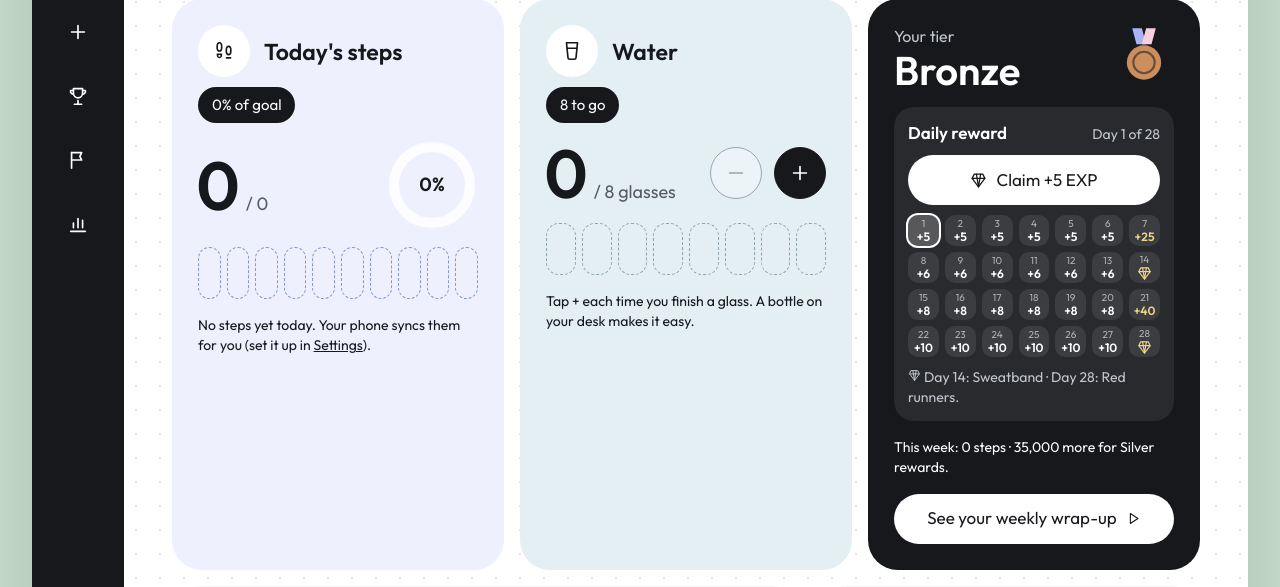
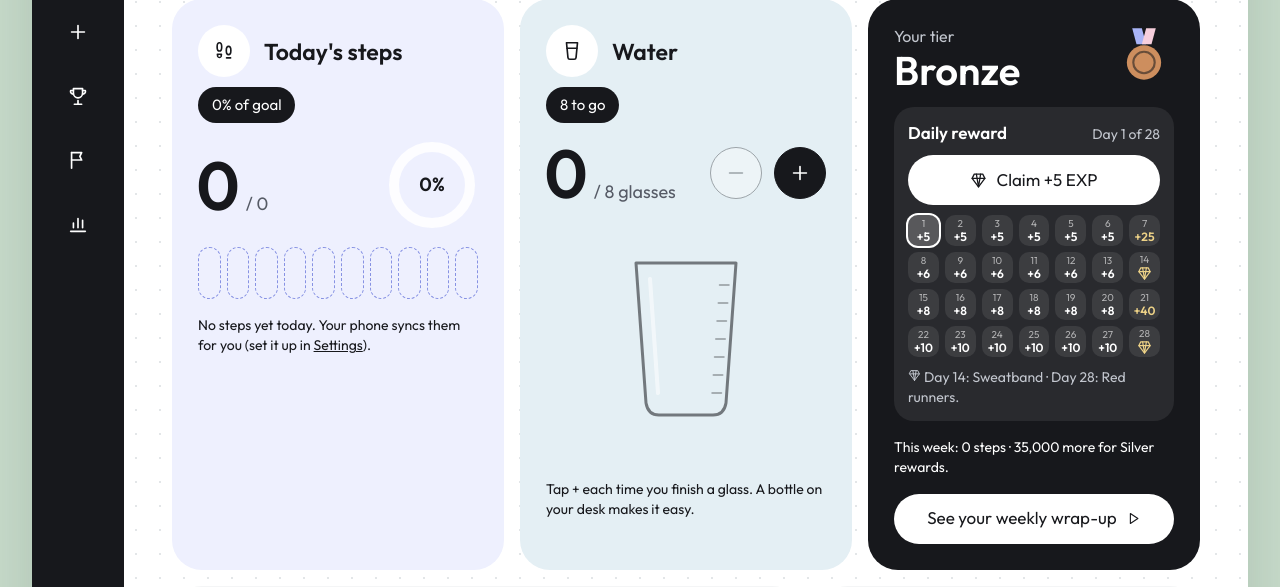
Before and after one commit to SohamBhongade/StrideBoard, a Flask app: page / in a window 1280 px wide. Shown: the part 186-773 px from the top of the page. Run offline with Flask 3, Linux system fonts and the light colour scheme; the visitor is signed in with stand-in values (Sample User, id 1); data comes from the database, SQL or seed files in the repository; data that the repository does not hold is empty; some libraries are stand-ins or nearby versions.

Commit message:
Water: a glass that fills up as you tap + (#77)
Claude-Session: https://claude.ai/code/session_0179376sM2iCABUw4DTPUbv5

Co-authored-by: Claude <noreply@anthropic.com>

```diff
--- a/server/app.py
+++ b/server/app.py
@@ -61,7 +61,7 @@ RECORD_VERB = {"steps": "Walk {n} steps in one day", "pushups": "Do {n} push-ups
 WATER_TARGET = 8  # glasses a day: placeholder suggestion, team to verify like the step goals
 # Bump this whenever style.css, app.js or the font change, so phones load the new
 # files instead of their saved copy (the service worker picks it up automatically).
-ASSET_VERSION = "47"
+ASSET_VERSION = "48"
 
 PUBLIC_ENDPOINTS = {"login", "signup", "signup_verify", "forgot", "logout", "static", "offline", "service_worker",
                     "board"}
--- a/server/static/css/style.css
+++ b/server/static/css/style.css
@@ -292,6 +292,37 @@ button { cursor: pointer; }
 .blocks-blue .block.on { background: var(--blue); }
 @keyframes block-in { from { transform: scaleY(.4); opacity: 0; } to { transform: none; opacity: 1; } }
 @media (max-width: 420px) { .block { height: 44px; border-radius: 11px; } .blocks { gap: 5px; } }
+
+/* Water: a glass that fills up, one step per glass */
+.water-glass {
+  --water: #4BA3E3; --water-2: #8FCBF3; --glass-edge: color-mix(in srgb, var(--ink) 55%, transparent);
+  display: flex; justify-content: center; margin: 4px 0 14px;
+}
+[data-theme="dark"] .water-glass { --water: #3D8FD6; --water-2: #69B4EE; }
+@media (prefers-color-scheme: dark) { [data-theme="auto"] .water-glass { --water: #3D8FD6; --water-2: #69B4EE; } }
+.water-glass svg { width: 140px; height: 170px; overflow: visible; }
+.wg-outline { fill: none; stroke: var(--glass-edge); stroke-width: 3; stroke-linejoin: round; }
+.wg-shine { stroke: #fff; stroke-opacity: .55; stroke-width: 4; stroke-linecap: round; fill: none; }
+.wg-tick { stroke: var(--glass-edge); stroke-width: 2; stroke-linecap: round; opacity: .55; }
+.wg-level {
+  transform: translateY(calc(151px - var(--fill) * 144px));
+  transition: transform .7s cubic-bezier(.3, 1.3, .5, 1), opacity .3s;
+}
+.water-glass.empty .wg-level { opacity: 0; }
+.wg-wave { animation: wg-wave 2.6s linear infinite; }
+.wg-front { fill: var(--water); }
+.wg-back { fill: var(--water-2); animation-duration: 3.8s; animation-direction: reverse; }
+@keyframes wg-wave { to { transform: translateX(70px); } }
+.wg-bubble { fill: #fff; opacity: 0; animation: wg-bubble 3s ease-in infinite; }
+.wg-bubble.b2 { animation-delay: 1s; } .wg-bubble.b3 { animation-delay: 2s; }
+@keyframes wg-bubble { 0% { opacity: 0; transform: translateY(40px); } 20% { opacity: .6; } 100% { opacity: 0; transform: translateY(-30px); } }
+.water-glass.pour .wg-level { animation: wg-slosh .8s ease-out; }
+@keyframes wg-slosh { 30% { rotate: -3deg; } 60% { rotate: 2deg; } }
+.wg-level { transform-origin: 70px 150px; transform-box: view-box; }
+.water-glass.full svg { filter: drop-shadow(0 6px 18px color-mix(in srgb, var(--water) 45%, transparent)); }
+.lite .wg-wave, .lite .wg-bubble, .fast .wg-wave, .fast .wg-bubble { animation: none; }
+.lite .water-glass.full svg { filter: none; }
+@media (prefers-reduced-motion: reduce) { .wg-wave, .wg-bubble, .water-glass.pour .wg-level { animation: none; } .wg-level { transition: none; } }
 
 /* Progress ring */
 .ring { position: relative; width: 92px; height: 92px; flex: none; }
--- a/server/static/js/app.js
+++ b/server/static/js/app.js
@@ -187,11 +187,15 @@
     if (!count) return;
     var old = parseInt(count.textContent, 10) || 0;
     count.textContent = res.water;
-    document.querySelectorAll("[data-water-blocks] .block").forEach(function (b, i) {
-      var on = i < res.water;
-      b.classList.toggle("on", on);
-      b.classList.toggle("just-on", on && i >= old);   // only new glasses animate
-    });
+    var glass = document.querySelector("[data-water-glass]");
+    if (glass) {
+      glass.style.setProperty("--fill", Math.min(res.water / (res.target || 8), 1).toFixed(3));
+      glass.classList.toggle("empty", res.water === 0);
+      glass.classList.toggle("full", res.water >= res.target);
+      if (res.water > old) {   // a little slosh when a glass is added
+        glass.classList.remove("pour"); void glass.offsetWidth; glass.classList.add("pour");
+      }
+    }
     var chip = document.querySelector("[data-water-chip]");
     if (chip) chip.textContent = res.water >= res.target ? "Done for today" : (res.target - res.water) + " to go";
     var minus = document.querySelector("[data-water-minus]");
--- a/server/templates/_macros.html
+++ b/server/templates/_macros.html
@@ -96,3 +96,25 @@
 </span>
 {%- endif -%}
 {%- endmacro %}
+
+{# A glass that fills with water: one step per glass drunk today (app.js moves the level). #}
+{% macro water_glass(n, target) -%}
+{%- set fill = [(n or 0) / (target or 8), 1] | min -%}
+<div class="water-glass{% if (n or 0) >= target %} full{% endif %}{% if not n %} empty{% endif %}" data-water-glass style="--fill: {{ '%.3f' % fill }}" aria-hidden="true">
+  <svg viewBox="0 0 140 170" width="140" height="170">
+    <defs>
+      <clipPath id="wg-inside"><path d="M24 14 H116 L106 150 Q105 158 97 158 H43 Q35 158 34 150 Z"/></clipPath>
+    </defs>
+    <g clip-path="url(#wg-inside)">
+      <g class="wg-level">
+        <path class="wg-wave wg-back" d="M-140 6 q17.5 -9 35 0 t35 0 t35 0 t35 0 t35 0 t35 0 t35 0 t35 0 V200 H-140 Z"/>
+        <path class="wg-wave wg-front" d="M-140 8 q17.5 -9 35 0 t35 0 t35 0 t35 0 t35 0 t35 0 t35 0 t35 0 V200 H-140 Z"/>
+        <circle class="wg-bubble" cx="56" cy="60" r="3"/><circle class="wg-bubble b2" cx="84" cy="80" r="2.2"/><circle class="wg-bubble b3" cx="70" cy="100" r="2.6"/>
+      </g>
+    </g>
+    {% for i in range(1, target) %}<line class="wg-tick" x1="{{ 104 + 10 * i / target }}" x2="{{ 95 + 10 * i / target }}" y1="{{ 158 - 144 * i / target }}" y2="{{ 158 - 144 * i / target }}"/>{% endfor %}
+    <path class="wg-shine" d="M34 26 L42 140"/>
+    <path class="wg-outline" d="M20 10 H120 L110 150 Q108 162 97 162 H43 Q32 162 30 150 Z"/>
+  </svg>
+</div>
+{%- endmacro %}
--- a/server/templates/dashboard.html
+++ b/server/templates/dashboard.html
@@ -87,9 +87,7 @@
         </form>
       </div>
     </div>
-    <div class="blocks blocks-8 blocks-blue" aria-hidden="true" data-water-blocks>
-      {% for i in range(water_target) %}<span class="block{% if i < (d.water_today or 0) %} on{% endif %}" style="--i: {{ i }}"></span>{% endfor %}
-    </div>
+    {{ m.water_glass(d.water_today, water_target) }}
     <p class="small">Tap + each time you finish a glass. A bottle on your desk makes it easy.</p>
   </section>
 
--- a/server/templates/log.html
+++ b/server/templates/log.html
@@ -82,9 +82,7 @@
         {% endfor %}
       </div>
     </div>
-    <div class="blocks blocks-8 blocks-blue" aria-hidden="true">
-      {% for i in range(water_target) %}<span class="block{% if i < (d.water_today or 0) %} on{% endif %}" style="--i: {{ i }}"></span>{% endfor %}
-    </div>
+    {{ m.water_glass(d.water_today, water_target) }}
   </section>
 
 </div>
```
